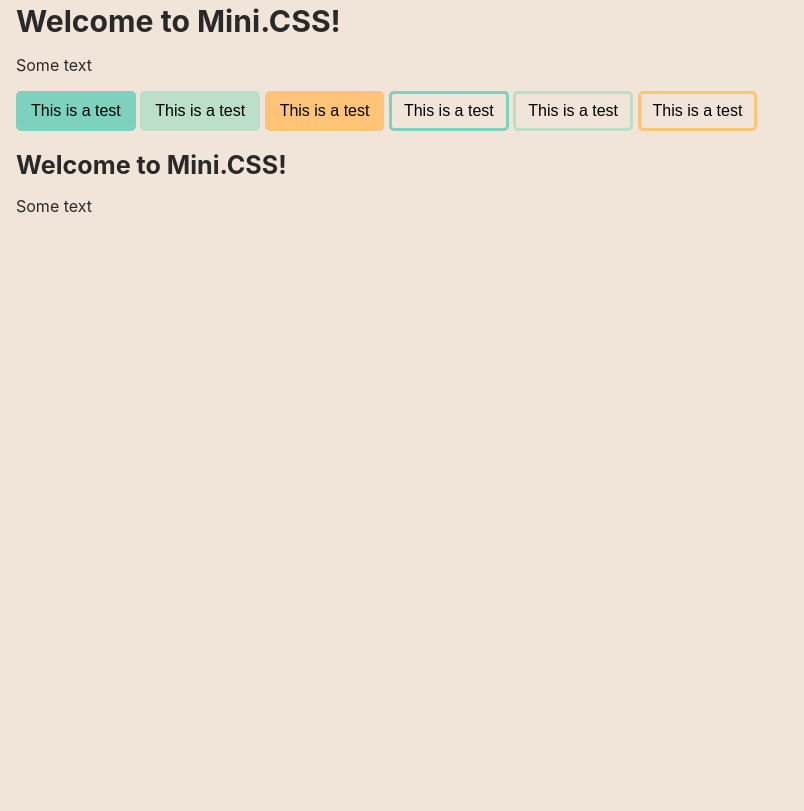
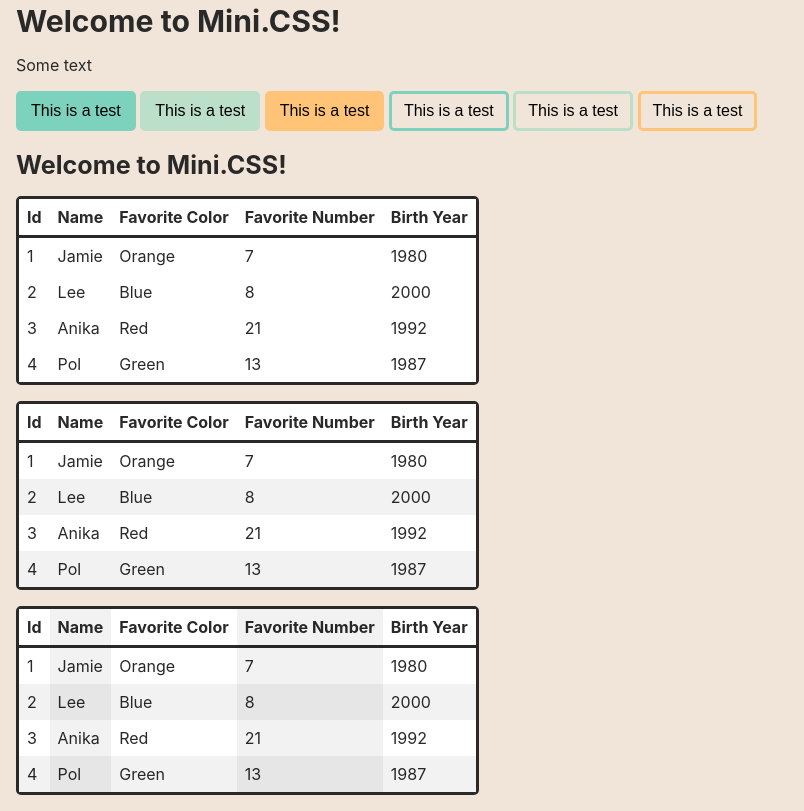
Before and after one commit to Angelmmiguel/menta.css, a plain HTML site: page index.html in a window 1280 px wide. Shown: the part 520-1331 px from the top of the page, without its empty margins (0-804 px from the left). Before the commit the page ends 800 px from the top, so only its background shows below. Drawn offline with Linux system fonts and the light colour scheme.

Commit message:
Add table styles

```diff
--- a/index.html
+++ b/index.html
@@ -22,6 +22,128 @@
     <button class="secondary outline">This is a test</button>
     <button class="accent outline">This is a test</button>
     <h6>Welcome to Mini.CSS!</h6>
-    <p>Some text</p>
+    <table>
+      <thead>
+        <tr>
+          <td>Id</td>
+          <td>Name</td>
+          <td>Favorite Color</td>
+          <td>Favorite Number</td>
+          <td>Birth Year</td>
+        </tr>
+      </thead>
+      <tbody>
+        <tr>
+          <td>1</td>
+          <td>Jamie</td>
+          <td>Orange</td>
+          <td>7</td>
+          <td>1980</td>
+        </tr>
+        <tr>
+          <td>2</td>
+          <td>Lee</td>
+          <td>Blue</td>
+          <td>8</td>
+          <td>2000</td>
+        </tr>
+        <tr>
+          <td>3</td>
+          <td>Anika</td>
+          <td>Red</td>
+          <td>21</td>
+          <td>1992</td>
+        </tr>
+        <tr>
+          <td>4</td>
+          <td>Pol</td>
+          <td>Green</td>
+          <td>13</td>
+          <td>1987</td>
+        </tr>
+      </tbody>
+    </table>
+    <table class="striped">
+      <thead>
+        <tr>
+          <td>Id</td>
+          <td>Name</td>
+          <td>Favorite Color</td>
+          <td>Favorite Number</td>
+          <td>Birth Year</td>
+        </tr>
+      </thead>
+      <tbody>
+        <tr>
+          <td>1</td>
+          <td>Jamie</td>
+          <td>Orange</td>
+          <td>7</td>
+          <td>1980</td>
+        </tr>
+        <tr>
+          <td>2</td>
+          <td>Lee</td>
+          <td>Blue</td>
+          <td>8</td>
+          <td>2000</td>
+        </tr>
+        <tr>
+          <td>3</td>
+          <td>Anika</td>
+          <td>Red</td>
+          <td>21</td>
+          <td>1992</td>
+        </tr>
+        <tr>
+          <td>4</td>
+          <td>Pol</td>
+          <td>Green</td>
+          <td>13</td>
+          <td>1987</td>
+        </tr>
+      </tbody>
+    </table>
+    <table class="full-striped">
+      <thead>
+        <tr>
+          <td>Id</td>
+          <td>Name</td>
+          <td>Favorite Color</td>
+          <td>Favorite Number</td>
+          <td>Birth Year</td>
+        </tr>
+      </thead>
+      <tbody>
+        <tr>
+          <td>1</td>
+          <td>Jamie</td>
+          <td>Orange</td>
+          <td>7</td>
+          <td>1980</td>
+        </tr>
+        <tr>
+          <td>2</td>
+          <td>Lee</td>
+          <td>Blue</td>
+          <td>8</td>
+          <td>2000</td>
+        </tr>
+        <tr>
+          <td>3</td>
+          <td>Anika</td>
+          <td>Red</td>
+          <td>21</td>
+          <td>1992</td>
+        </tr>
+        <tr>
+          <td>4</td>
+          <td>Pol</td>
+          <td>Green</td>
+          <td>13</td>
+          <td>1987</td>
+        </tr>
+      </tbody>
+    </table>
   </div>
 </body>
--- a/mini.css
+++ b/mini.css
@@ -23,13 +23,15 @@
   --mini-color-accent: #ffc478;
   --mini-color-secondary: #bbdfc8;
   --mini-color-background: #f0e5d8;
+  --mini-color-element-background: #ffffff;
   /* Text */
   --mini-font-base-size: 100%;
   --mini-font-family: -apple-system, BlinkMacSystemFont, Segoe UI, Roboto,
     Oxygen-Sans, Ubuntu, Helvetica, Arial, sans-serif;
   --mini-font-scale: 1.256;
   /* Shapes */
-  --mini-radius: 5px;
+  --mini-border-radius: 5px;
+  --mini-border-size: 3px;
 }
 
 /* Tiny Reset */
@@ -99,8 +101,8 @@
   --mini-t-button-color: var(--mini-color-primary);
   --mini-t-button-shadow: var(--mini-color-text);
   background-color: var(--mini-t-button-color);
-  border: 3px solid var(--mini-t-button-color);
-  border-radius: var(--mini-radius);
+  border: var(--mini-border-size) solid var(--mini-t-button-color);
+  border-radius: var(--mini-border-radius);
   cursor: pointer;
   font-size: 1em;
   position: relative;
@@ -131,6 +133,42 @@
 
 button.outline {
   --mini-t-button-shadow: var(--mini-t-button-color);
-  border: 3px solid var(--mini-t-button-color);
+  border: var(--mini-border-size) solid var(--mini-t-button-color);
   background-color: transparent;
 }
+
+/* Tables */
+table {
+  margin-top: 1rem;
+  border-radius: var(--mini-border-radius);
+  border: var(--mini-border-size) solid var(--mini-color-text);
+  border-spacing: 0;
+}
+
+table td {
+  margin: 0;
+}
+
+table td {
+  padding: 0.5rem;
+  background-color: var(--mini-color-element-background);
+}
+
+table thead td {
+  border-bottom: var(--mini-border-size) solid var(--mini-color-text);
+  font-weight: bold;
+}
+
+table.striped tbody tr:nth-child(even),
+table.full-striped tbody tr:nth-child(even) {
+  filter: brightness(0.95);
+}
+
+table.full-striped tr td:nth-child(even) {
+  filter: brightness(0.95);
+}
+
+table tbody tr:hover td {
+  background-color: var(--mini-color-accent);
+  filter: brightness(1.15);
+}
```
